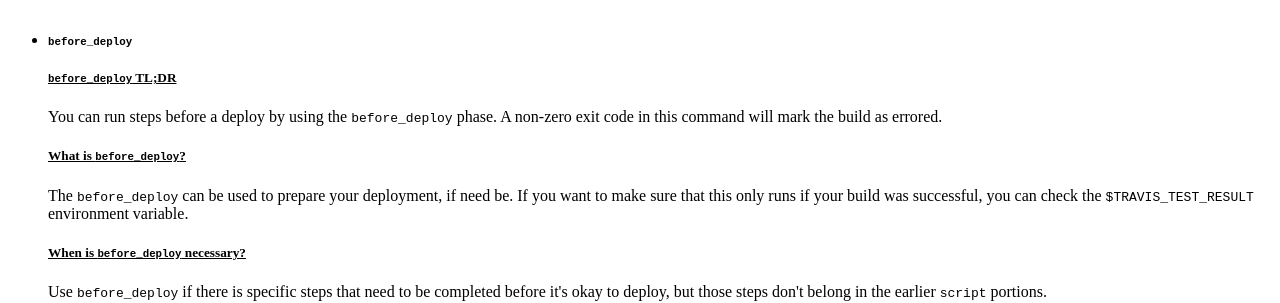
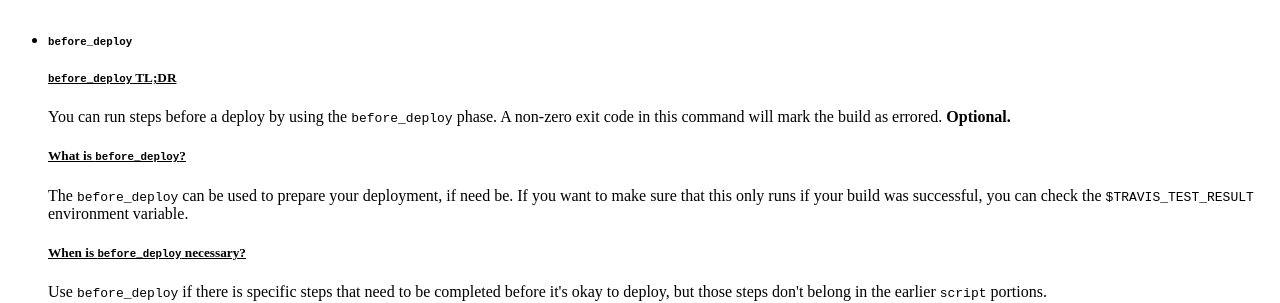
Before and after one commit to brianamarie/test-jekyll, a Jekyll site: the page built from index.html, in a window 1280 px wide and 900 px high, scrolled down 5956 px. Shown: the part 152-455 px from the top of the window. Built offline with Jekyll 4.4.1, drawn with Linux system fonts in a browser that asks for light colours; nearby versions of some CDN libraries; a script that is not in the unit is left out.

Commit message:
before_deploy

```diff
--- a/_includes/before_deploy.html
+++ b/_includes/before_deploy.html
@@ -4,7 +4,7 @@
   </div>
   <div class="collapsible-body">
     <h5 style="text-decoration: underline"><code>before_deploy</code> TL;DR</h5>
-      <p>You can run steps before a deploy by using the <code>before_deploy</code> phase. A non-zero exit code in this command will mark the build as errored.</p>
+      <p>You can run steps before a deploy by using the <code>before_deploy</code> phase. A non-zero exit code in this command will mark the build as errored. <strong>Optional.</strong></p>
     <h5 style="text-decoration: underline">What is <code>before_deploy</code>?</h5>
       <p>The <code>before_deploy</code> can be used to prepare your deployment, if need be.
         If you want to make sure that this only runs if your build was successful, you can check the <code>$TRAVIS_TEST_RESULT</code> environment variable.
```
